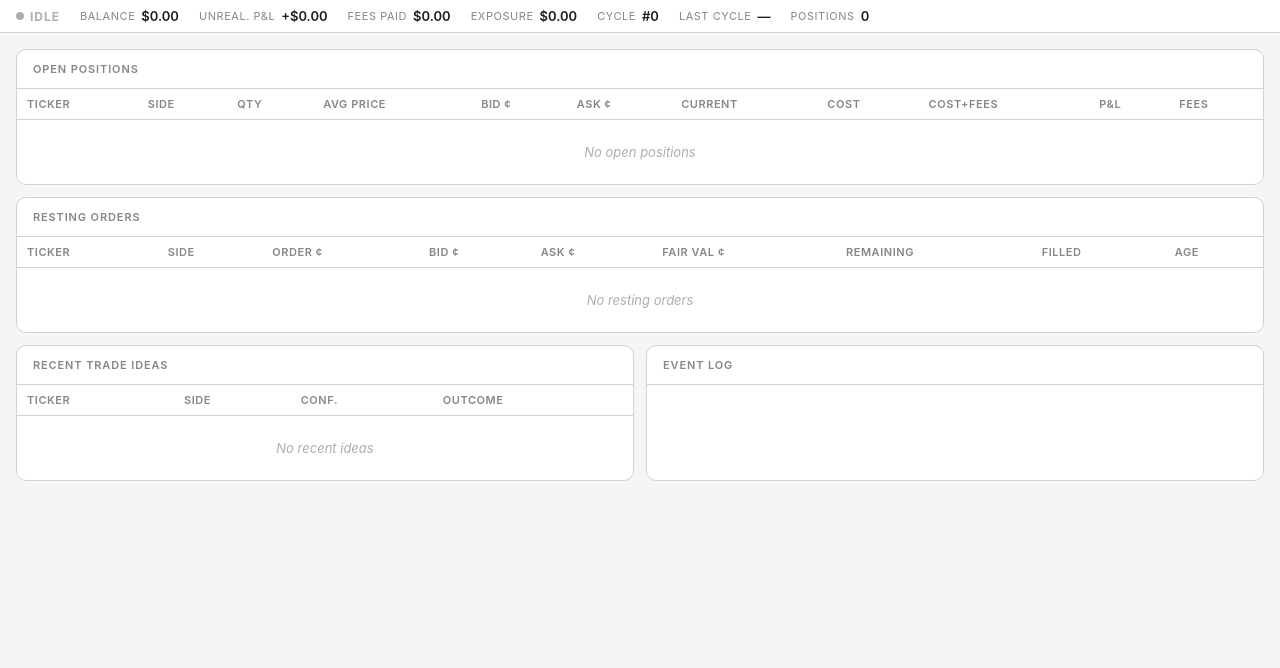
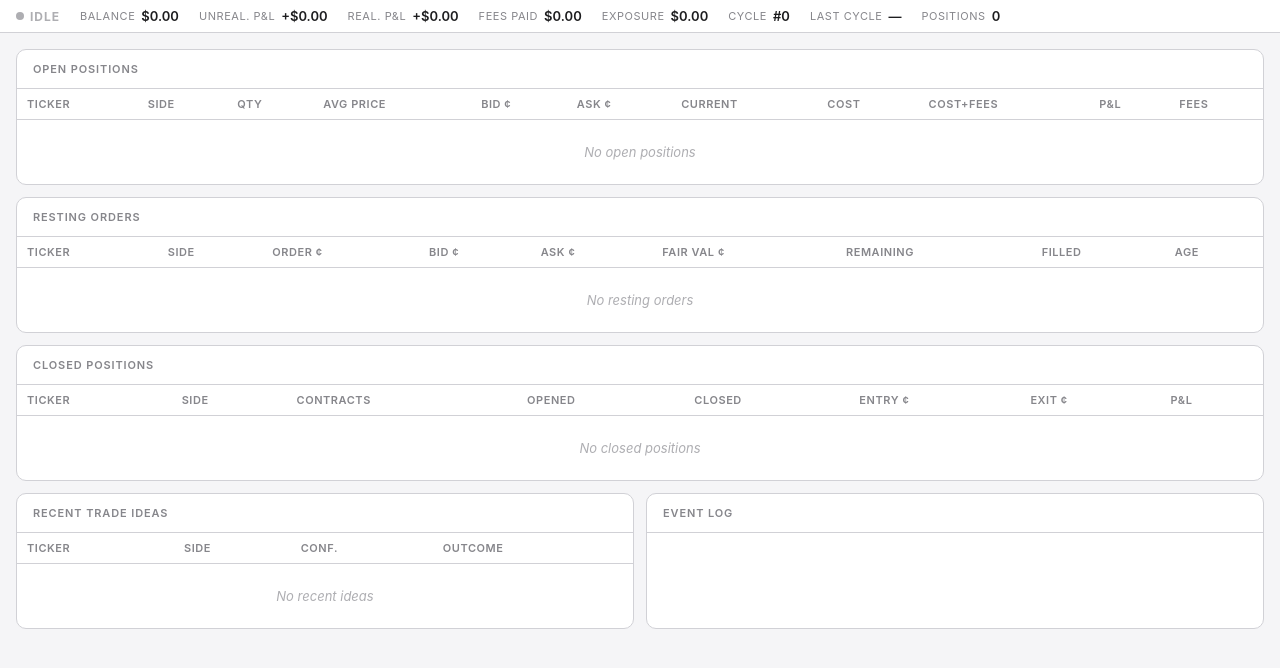
Before and after one commit to peak6-labs/ai_week, a FastAPI app: page / in a window 1280 px wide. Shown: the part 44-712 px from the top of the page. Run offline with FastAPI, Linux system fonts and the light colour scheme; data that the repository does not hold is empty.

Commit message:
feat(ui): add Realized P&L chip to status bar

```diff
--- a/kalshi_trader/ui/templates/index.html
+++ b/kalshi_trader/ui/templates/index.html
@@ -770,6 +770,10 @@
   <div class="stat-group">
     <span class="stat-label">Unreal. P&amp;L</span>
     <span class="stat-value" id="stat-pnl">$0.00</span>
+  </div>
+  <div class="stat-group">
+    <span class="stat-label">Real. P&amp;L</span>
+    <span class="stat-value" id="stat-realized-pnl">$0.00</span>
   </div>
   <div class="stat-group">
     <span class="stat-label">Fees Paid</span>
@@ -855,6 +859,30 @@
       </div>
     </div>
 
+    <!-- Closed Positions — full width -->
+    <div class="panel" style="margin-bottom:12px;overflow-x:auto">
+      <div class="panel-header">Closed Positions</div>
+      <div class="panel-body" style="padding:0">
+        <table class="data-table">
+          <thead>
+            <tr>
+              <th>Ticker</th>
+              <th>Side</th>
+              <th>Contracts</th>
+              <th>Opened</th>
+              <th>Closed</th>
+              <th>Entry ¢</th>
+              <th>Exit ¢</th>
+              <th>P&amp;L</th>
+            </tr>
+          </thead>
+          <tbody id="closed-positions-tbody">
+            <tr class="empty-row"><td colspan="8">No closed positions</td></tr>
+          </tbody>
+        </table>
+      </div>
+    </div>
+
     <!-- Recent Trade Ideas + Event Log side by side -->
     <div class="two-col">
       <div class="panel">
@@ -1045,6 +1073,15 @@ function timeShort(isoStr) {
   const d = new Date(isoStr);
   return d.toLocaleTimeString([], { hour: '2-digit', minute: '2-digit', second: '2-digit' });
 }
+function timeDateTime(isoStr) {
+  if (!isoStr) return '—';
+  const d = new Date(isoStr);
+  const mo = String(d.getMonth() + 1).padStart(2, '0');
+  const dy = String(d.getDate()).padStart(2, '0');
+  const hh = String(d.getHours()).padStart(2, '0');
+  const mm = String(d.getMinutes()).padStart(2, '0');
+  return `${mo}/${dy} ${hh}:${mm}`;
+}
 
 // ---------------------------------------------------------------------------
 // Status bar update (always runs on every poll)
@@ -1070,6 +1107,12 @@ function updateStatusBar(state) {
   const pnlEl = document.getElementById('stat-pnl');
   pnlEl.textContent = (pnl >= 0 ? '+' : '') + fmt$(pnl);
   pnlEl.className = 'stat-value ' + pnlClass(pnl);
+
+  const realizedPnl = (state.closed_positions || [])
+    .reduce((sum, p) => sum + (p.realized_pnl_dollars ?? 0), 0);
+  const realizedEl = document.getElementById('stat-realized-pnl');
+  realizedEl.textContent = (realizedPnl >= 0 ? '+' : '') + fmt$(realizedPnl);
+  realizedEl.className = 'stat-value ' + pnlClass(realizedPnl);
 
   const totalFees = (state.positions || []).reduce((sum, p) => sum + (p.fees_paid_dollars || 0), 0);
   document.getElementById('stat-fees').textContent = fmt$(totalFees);
@@ -1130,6 +1173,42 @@ function renderPositions(positions) {
 }
 
 // ---------------------------------------------------------------------------
+// Monitor tab: Closed Positions
+// ---------------------------------------------------------------------------
+function renderClosedPositions(positions) {
+  const tbody = document.getElementById('closed-positions-tbody');
+  if (!positions || positions.length === 0) {
+    tbody.innerHTML = '<tr class="empty-row"><td colspan="8">No closed positions</td></tr>';
+    return;
+  }
+  tbody.innerHTML = positions.map(p => {
+    const sideBadge = String(p.side || '').toUpperCase() === 'YES'
+      ? '<span class="badge badge-yes">YES</span>'
+      : '<span class="badge badge-no">NO</span>';
+    const cpUrl = p.ticker ? `https://kalshi.com/markets/${p.ticker.split('-')[0].toLowerCase()}` : null;
+    const cpTickerEl = cpUrl
+      ? `<a class="text-mono kalshi-link" href="${cpUrl}" target="_blank" rel="noopener">${escHtml(p.ticker ?? '')}</a>`
+      : `<span class="text-mono">${escHtml(p.ticker ?? '')}</span>`;
+    const entryDisplay = p.entry_price_cents != null ? Math.round(p.entry_price_cents) + '¢' : '—';
+    const exitDisplay = p.exit_price_cents != null ? Math.round(p.exit_price_cents) + '¢' : '—';
+    const pnl = p.realized_pnl_dollars;
+    const pnlDisplay = pnl != null
+      ? `<span class="${pnlClass(pnl)}">${(pnl >= 0 ? '+' : '') + fmt$(pnl)}</span>`
+      : '<span style="color:var(--text-tertiary)">—</span>';
+    return `<tr>
+      <td>${cpTickerEl}</td>
+      <td>${sideBadge}</td>
+      <td>${p.contracts ?? '—'}</td>
+      <td style="color:var(--text-secondary)">${escHtml(timeDateTime(p.opened_at))}</td>
+      <td style="color:var(--text-secondary)">${escHtml(timeDateTime(p.closed_at))}</td>
+      <td>${escHtml(entryDisplay)}</td>
+      <td>${escHtml(exitDisplay)}</td>
+      <td>${pnlDisplay}</td>
+    </tr>`;
+  }).join('');
+}
+
+// ---------------------------------------------------------------------------
 // Monitor tab: Resting Orders
 // ---------------------------------------------------------------------------
 function renderOrders(orders) {
@@ -1146,8 +1225,13 @@ function renderOrders(orders) {
     const tickerEl = url
       ? `<a class="text-mono kalshi-link" href="${url}" target="_blank" rel="noopener">${escHtml(o.ticker ?? '')}</a>`
       : `<span class="text-mono">${escHtml(o.ticker ?? '')}</span>`;
-    const bidDisplay = o.yes_bid != null ? o.yes_bid + '¢' : '—';
-    const askDisplay = o.yes_ask != null ? o.yes_ask + '¢' : '—';
+    const isYesSide = String(o.side || '').toUpperCase() === 'YES';
+    const sideBid = (o.yes_bid != null && o.yes_ask != null)
+      ? (isYesSide ? o.yes_bid : 100 - o.yes_ask) : null;
+    const sideAsk = (o.yes_bid != null && o.yes_ask != null)
+      ? (isYesSide ? o.yes_ask : 100 - o.yes_bid) : null;
+    const bidDisplay = sideBid != null ? Math.round(sideBid) + '¢' : '—';
+    const askDisplay = sideAsk != null ? Math.round(sideAsk) + '¢' : '—';
     const fairVal = o.fair_value_cents;
     const fairDisplay = fairVal != null ? fairVal + '¢' : '—';
     const fairCls = fairVal != null && o.price_cents != null
@@ -1239,6 +1323,7 @@ async function poll() {
 
     if (activeTab === 'monitor') {
       renderPositions(state.positions);
+      renderClosedPositions(state.closed_positions || []);
       renderOrders(state.orders || []);
       renderIdeas(state.recent_ideas);
       renderEventLog(state.event_log);
@@ -1521,8 +1606,13 @@ function renderIdeasHistory() {
     const pnlText = livePnl === null ? '—' : (livePnl >= 0 ? '+' : '') + livePnl;
     const pnlCls = livePnl === null ? 'pnl-zer' : pnlClass(livePnl);
     const priceData = livePricesMap[idea.ticker];
-    const bidText = priceData?.bid != null ? Math.round(priceData.bid) + '¢' : '—';
-    const askText = priceData?.ask != null ? Math.round(priceData.ask) + '¢' : '—';
+    const isHistYesSide = String(idea.side || '').toUpperCase() === 'YES';
+    const histSideBid = (priceData?.bid != null && priceData?.ask != null)
+      ? (isHistYesSide ? priceData.bid : 100 - priceData.ask) : null;
+    const histSideAsk = (priceData?.bid != null && priceData?.ask != null)
+      ? (isHistYesSide ? priceData.ask : 100 - priceData.bid) : null;
+    const bidText = histSideBid != null ? Math.round(histSideBid) + '¢' : '—';
+    const askText = histSideAsk != null ? Math.round(histSideAsk) + '¢' : '—';
     const url = idea.ticker ? `https://kalshi.com/markets/${idea.ticker.split('-')[0].toLowerCase()}` : null;
     const tickerEl = url
       ? `<a class="kalshi-link" href="${url}" target="_blank" rel="noopener">${escHtml(idea.ticker ?? '')}</a>`
```
